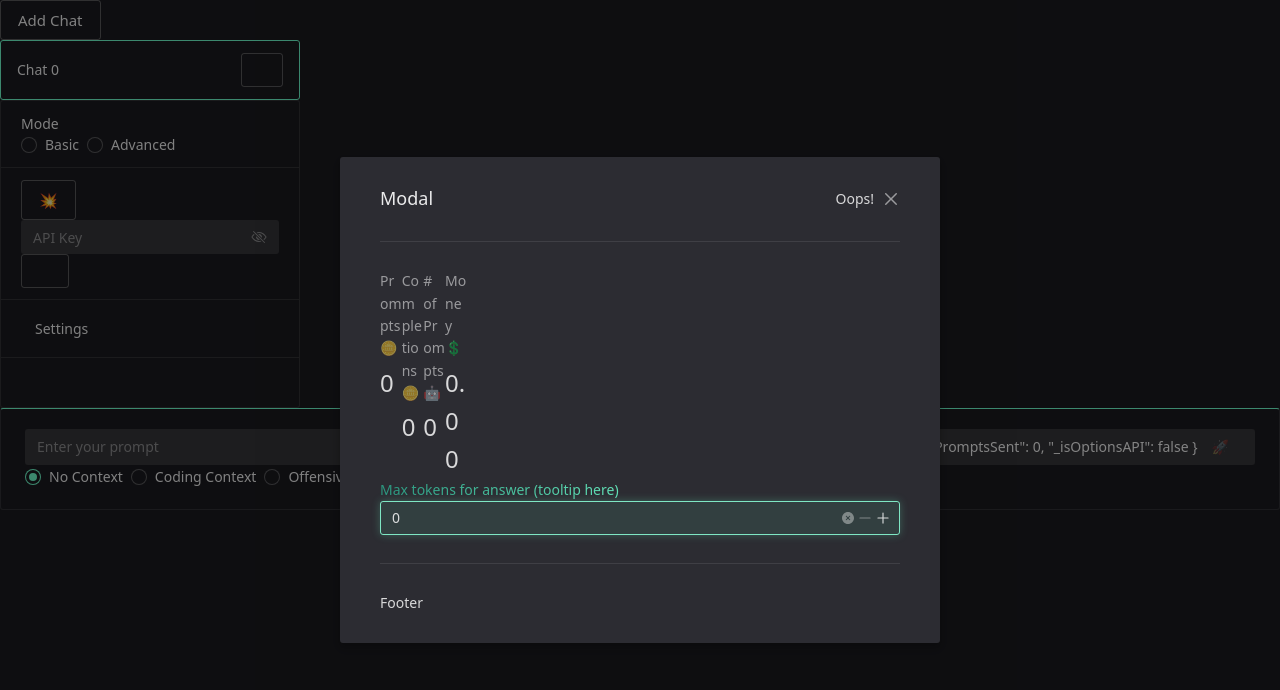
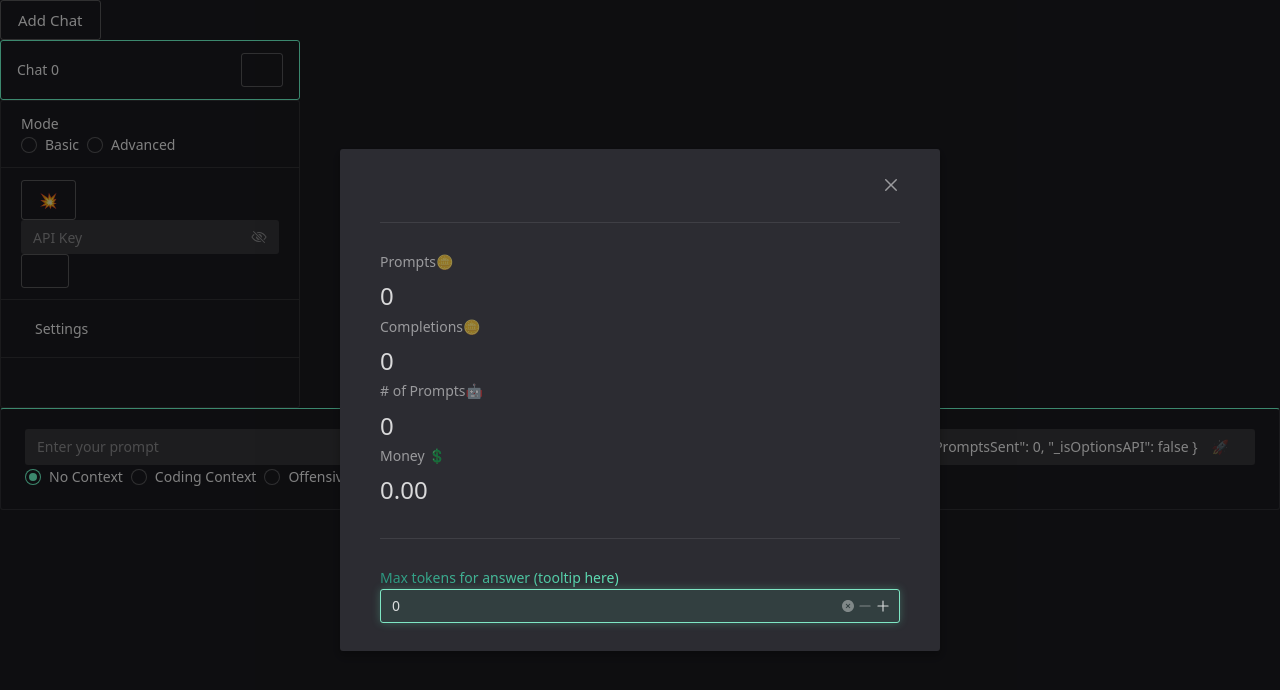
Before and after one commit to petersopko/gptcodepal, a Vue app: page / in a window 1280 px wide. Both pictures are taken after a click on the button "Settings". Shown: the top 690 px of the page. Built offline with nearby package versions, Linux system fonts and the light colour scheme; some icons are missing; what @highlightjs/vue-plugin, gpt3-tokenizer would draw is missing.

Commit message:
centering settings modal

```diff
--- a/src/components/SettingsModal.vue
+++ b/src/components/SettingsModal.vue
@@ -7,26 +7,19 @@
     class="custom-card"
     preset="card"
     :style="bodyStyle"
-    title="Modal"
     :bordered="false"
     size="huge"
     :segmented="segmented"
   >
-    <template #header-extra> Oops! </template>
-    <n-grid>
-      <n-gi class="flex justify-center">
+    <!-- <template #header-extra> Oops! </template> -->
+    <div class="flex justify-center items-center space-x-10">
       <n-statistic label="Prompts🪙" :value="promptTokensTotal" />
-      </n-gi>
-      <n-gi class="flex justify-center">
       <n-statistic label="Completions🪙" :value="completionTokensTotal" />
-      </n-gi>
-      <n-gi class="flex justify-center items-center">
       <n-statistic label="# of Prompts🤖" :value="totalPromptsSent" />
-      </n-gi>
-      <n-gi class="flex justify-center items-center">
       <n-statistic label="Money 💲" :value="totalMoneySpent" />
-      </n-gi>
-    </n-grid>
+    </div>
+
+    <template #footer>
       <div class="flex justify-center">
         <n-gradient-text>Max tokens for answer (tooltip here)</n-gradient-text>
       </div>
@@ -39,7 +32,7 @@
           @update:value="updateMaxTokens"
         />
       </div>
-    <template #footer> Footer </template>
+    </template>
   </n-modal>
 </template>
 
```
Lines whose indentation alone changed are shown as unchanged.
